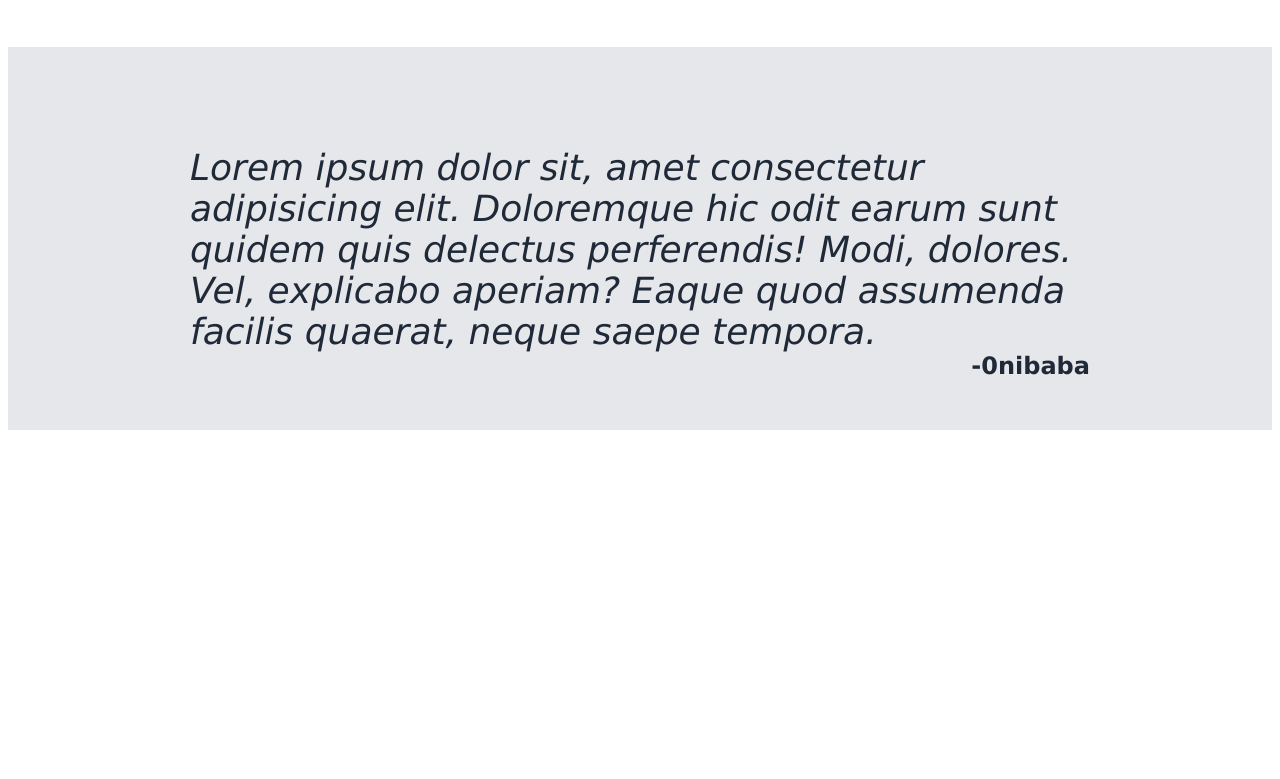
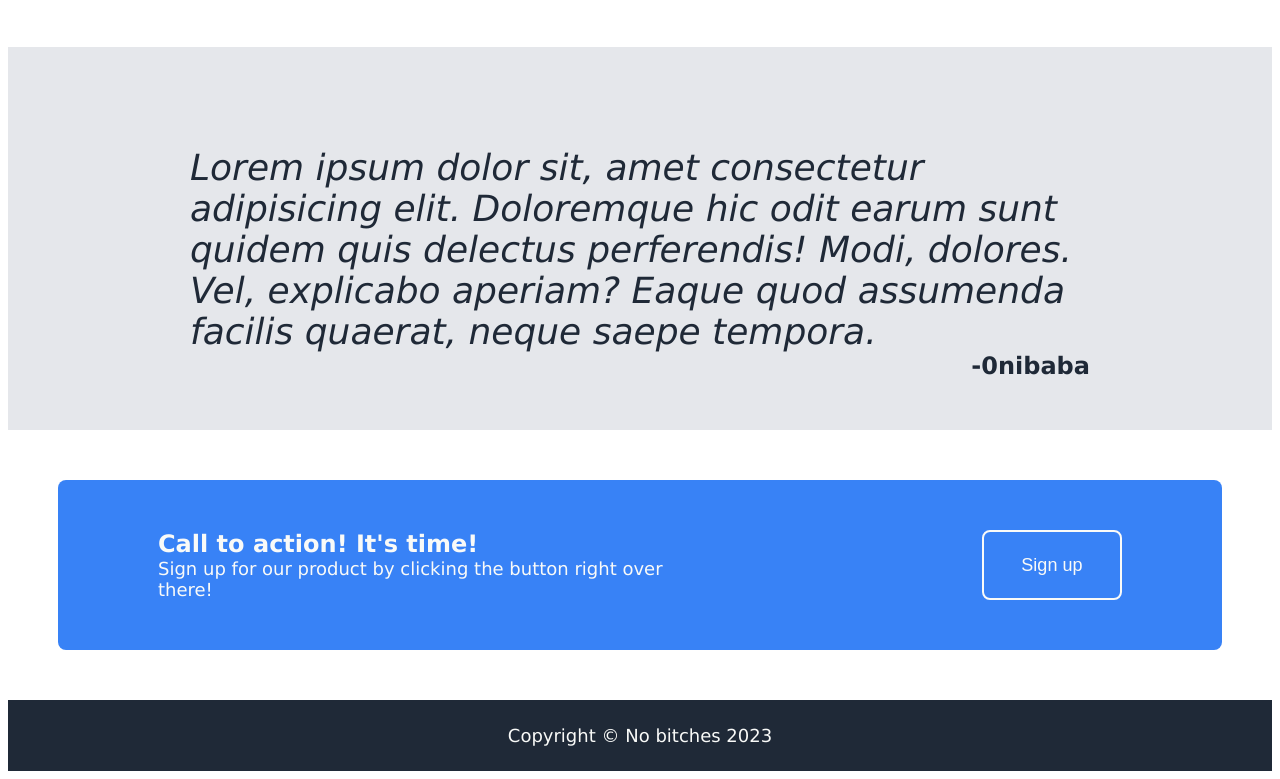
Before and after one commit to 0nibaba/Landing-Page, a plain HTML site: page index.html in a window 1280 px wide. Shown: the part 1009-1788 px from the top of the page. Before the commit the page ends 1447 px from the top, so only its background shows below. Drawn offline with Linux system fonts and the light colour scheme.

Commit message:
Created Call Action and footer divisions

```diff
--- a/index.html
+++ b/index.html
@@ -66,6 +66,18 @@
         </div>
     </div>
 
+    <div class="signupbox">
+        <div class="signup">
+            <div class="signup-text">
+                <div class="signuptop">Call to action! It's time!</div>
+                <div class="signupbottom">Sign up for our product by clicking the button right over there!</div>
+            </div>
+            <button class="signupbutton">Sign up</button>
+        </div>
+    </div>
 
+    <div class="footer">
+        <div class="footnote">Copyright &#169; No bitches 2023</div>
+    </div>
 </body>
 </html>
--- a/styles.css
+++ b/styles.css
@@ -136,3 +136,56 @@ img {
     text-align: right;
     width: 900px;
 }
+
+.signupbox {
+    display: flex;
+    align-items: center;
+    justify-content: center;
+    padding: 50px;
+}
+
+.signup {
+    background-color: #3882f6;
+    border-radius: 8px;
+    display: flex;
+    padding: 50px 100px 50px 100px;
+    gap: 300px;
+}
+
+.signup-text {
+    display: flex;
+    flex-direction: column;
+}
+
+.signupbutton {
+    border-radius:8px;
+    width: 150px;
+    color:#f9faf8;
+    background-color: #3882f6;
+    border: 2px solid #f9faf8;
+    font-size: 18px;
+}
+
+.signuptop {
+    font-size: 24px;
+    color: #f9faf8;
+    font-weight: bold;
+}
+
+.signupbottom {
+    font-size: 18px;
+    color: #f9faf8;
+}
+
+.footer {
+    background-color: #1f2937;
+    display: flex;
+    align-items: center;
+    justify-content: center;
+}
+
+.footnote {
+    color: #f9faf8;
+    padding: 25px;
+    font-size: 18px;
+}
```
